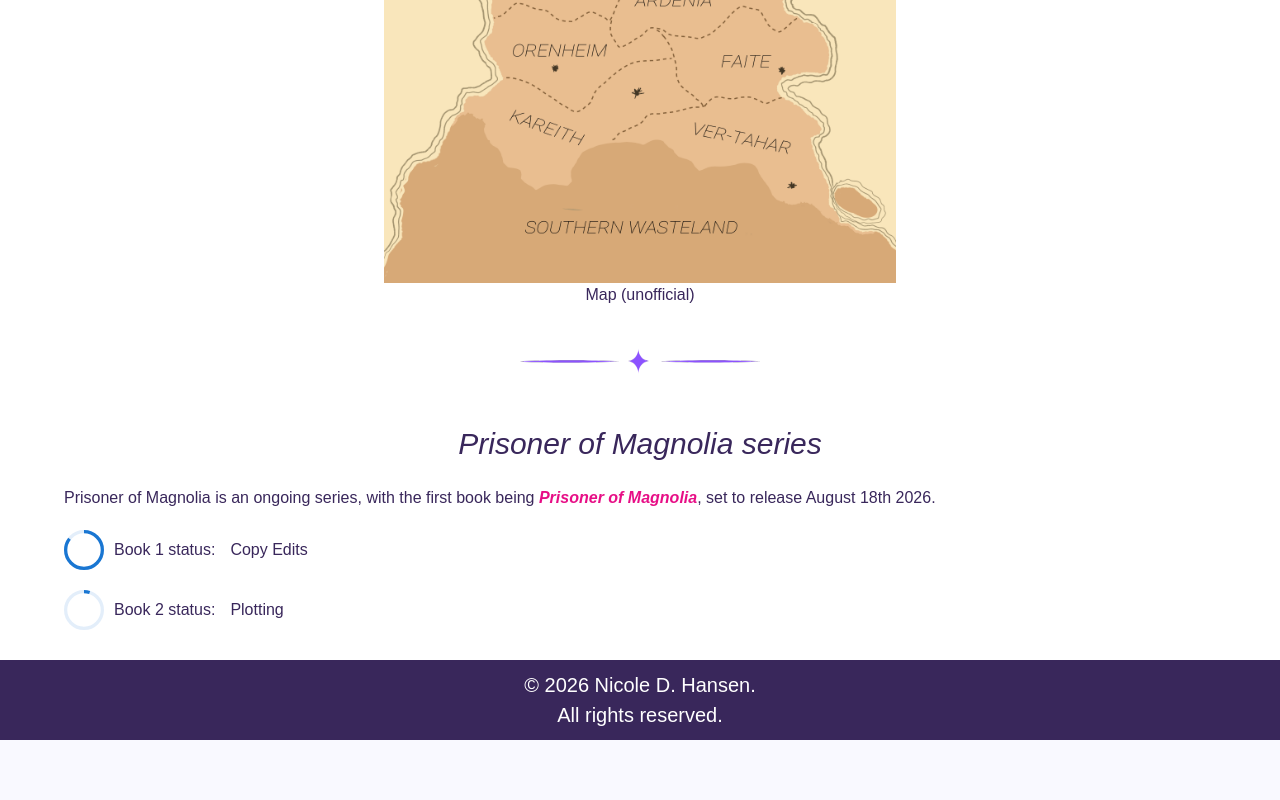
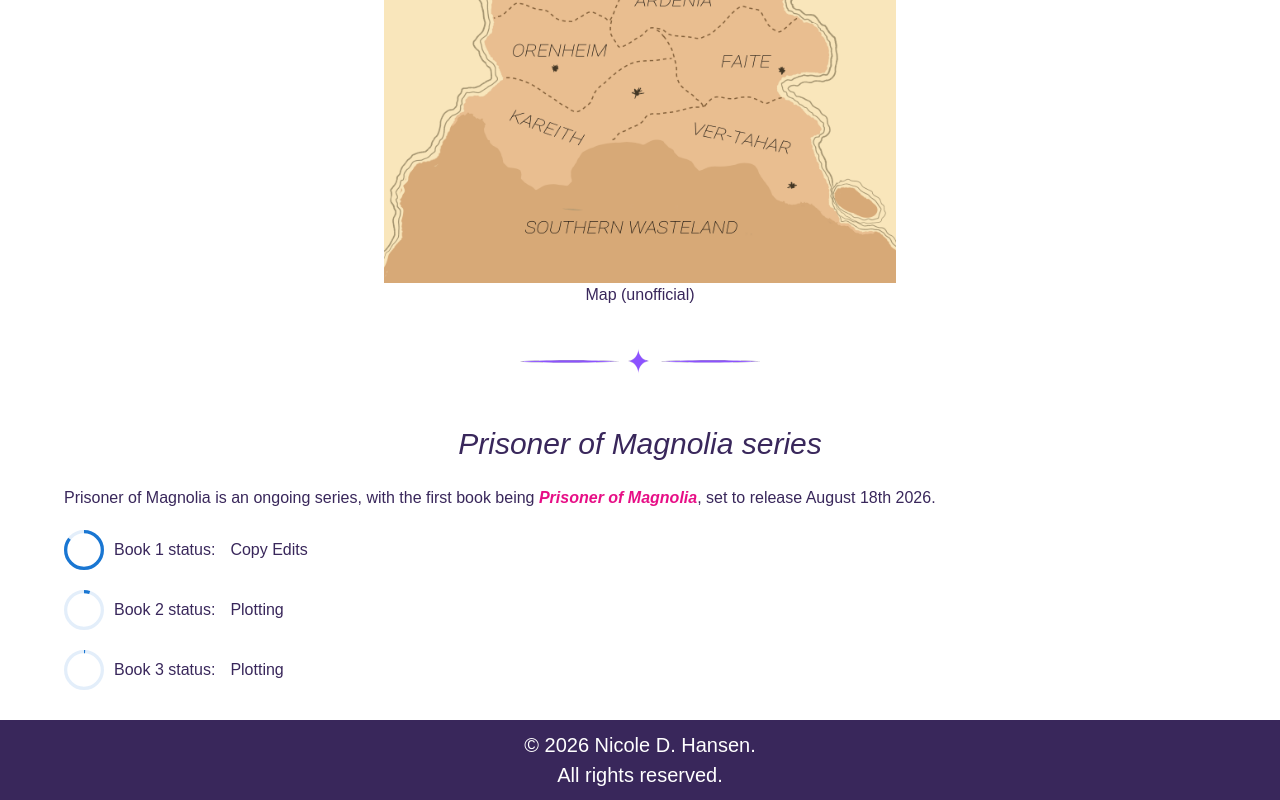
Before and after one commit to NikkiDilling/UpdatedAuthorWebsite, a Next.js app: page /Books in a window 1280 px wide. Shown: the part 1198-1998 px from the top of the page. Before the commit the page ends 1938 px from the top, so only its background shows below. Built offline with nearby package versions, Linux system fonts and the light colour scheme; a web font is replaced by a local one.

Commit message:
book 3 update

```diff
--- a/app/Books/page.tsx
+++ b/app/Books/page.tsx
@@ -94,6 +94,19 @@ export default function ProjectSunsetPage() {
               </div>
 
             </div>
+             <div className={classes.statusContainer}>
+              <CircularProgress
+                enableTrackSlot
+                variant="determinate"
+                value={1}
+                aria-label="Export data"
+              />
+              <div>
+                <div>Book 3 status:</div>
+                <div>Plotting</div>
+              </div>
+
+            </div>
 
           </div>
 
```
